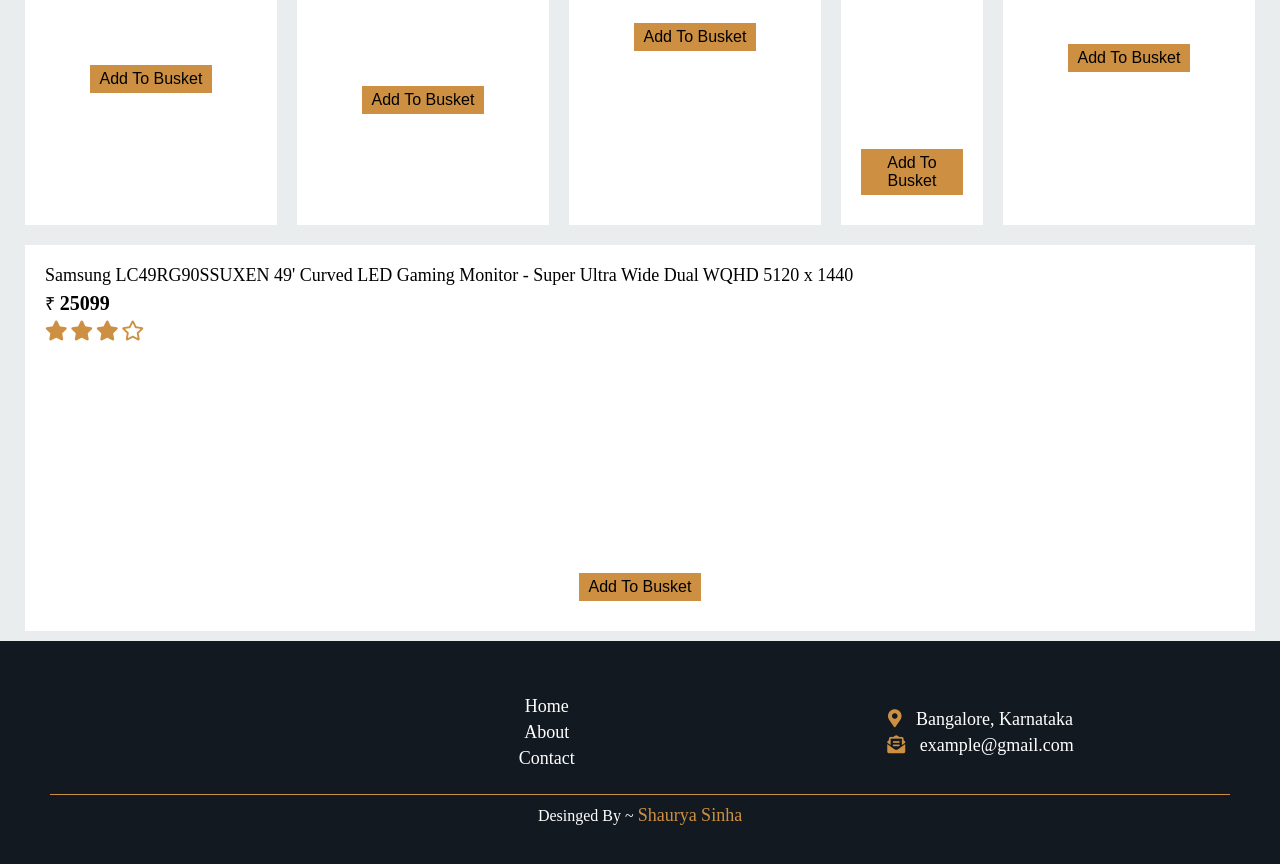
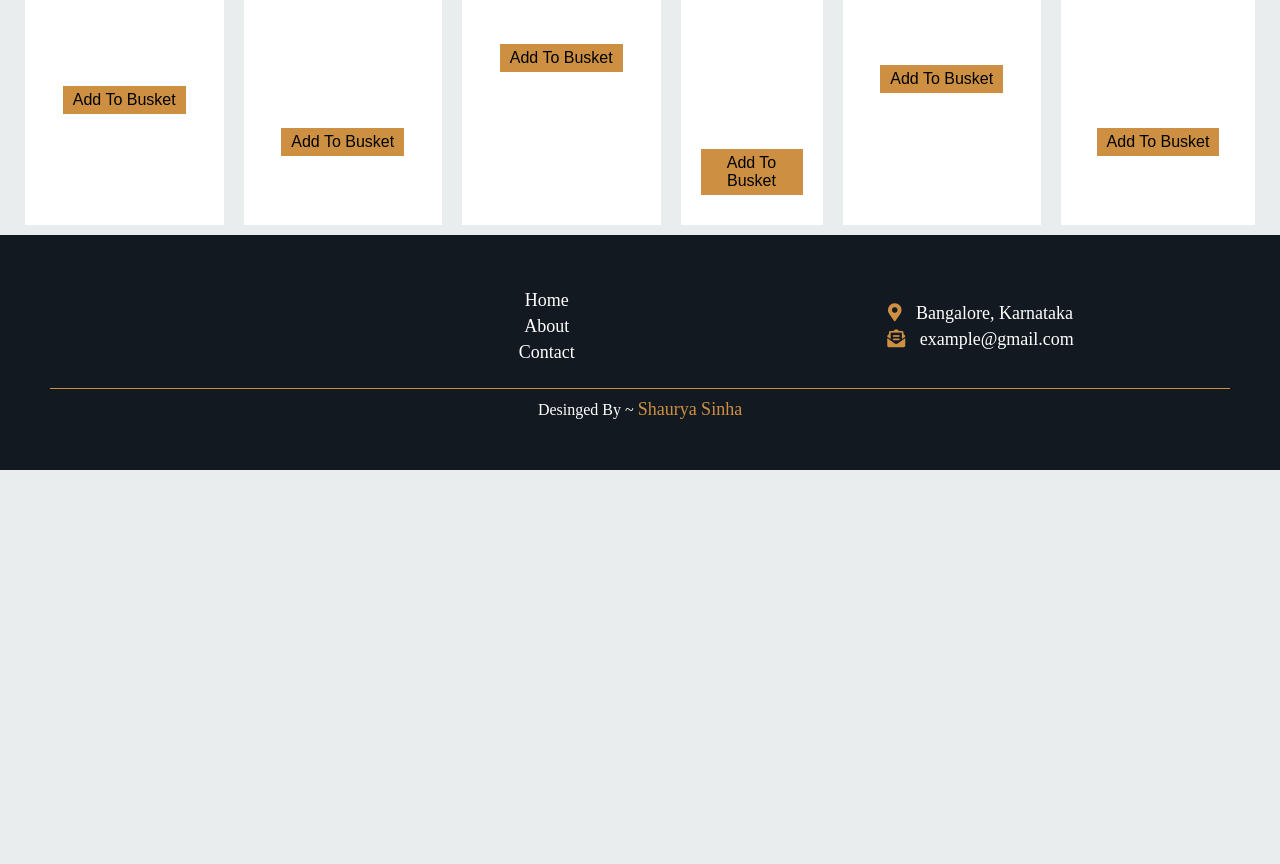
Before and after one commit to GayathmiKariyapperuma/amazon-clone, a React app: page / in a window 1280 px wide. Shown: the part 400-1264 px from the top of the page. After the commit the page ends 870 px from the top, so only its background shows below. Built offline with nearby package versions, Linux system fonts and the light colour scheme.

Commit message:
import Monitor to Product

```diff
--- a/src/components/Product.jsx
+++ b/src/components/Product.jsx
@@ -4,6 +4,7 @@
 import Tracker from "./Tracker";
 import Echo from "./Echo";
 import Ipad from "./Ipad";
+import Monitor from "./Monitor";
 
 function Product() {
   return (
@@ -14,44 +15,7 @@
         <Tracker />
         <Echo />
         <Ipad />
-      </div>
-
-      <div class="product_row d-flex">
-        <div class="product_body">
-          <div class="product_description">
-            <p>
-              Samsung LC49RG90SSUXEN 49' Curved LED Gaming Monitor - Super Ultra
-              Wide Dual WQHD 5120 x 1440
-            </p>
-          </div>
-          <div class="product_price">
-            <p>
-              &#8377; <span>25099</span>
-            </p>
-          </div>
-          <ul class="rating d-flex">
-            <li>
-              <i class="fas fa-star"></i>
-            </li>
-            <li>
-              <i class="fas fa-star"></i>
-            </li>
-            <li>
-              <i class="fas fa-star"></i>
-            </li>
-            <li>
-              <i class="far fa-star"></i>
-            </li>
-          </ul>
-          <div class="product_img d-flex">
-            <img src="assets/product6.jpg" alt="" />
-          </div>
-          <div class="button-cart d-flex">
-            <a href="#">
-              <button>Add To Busket</button>
-            </a>
-          </div>
-        </div>
+        <Monitor />
       </div>
     </div>
   );
```
